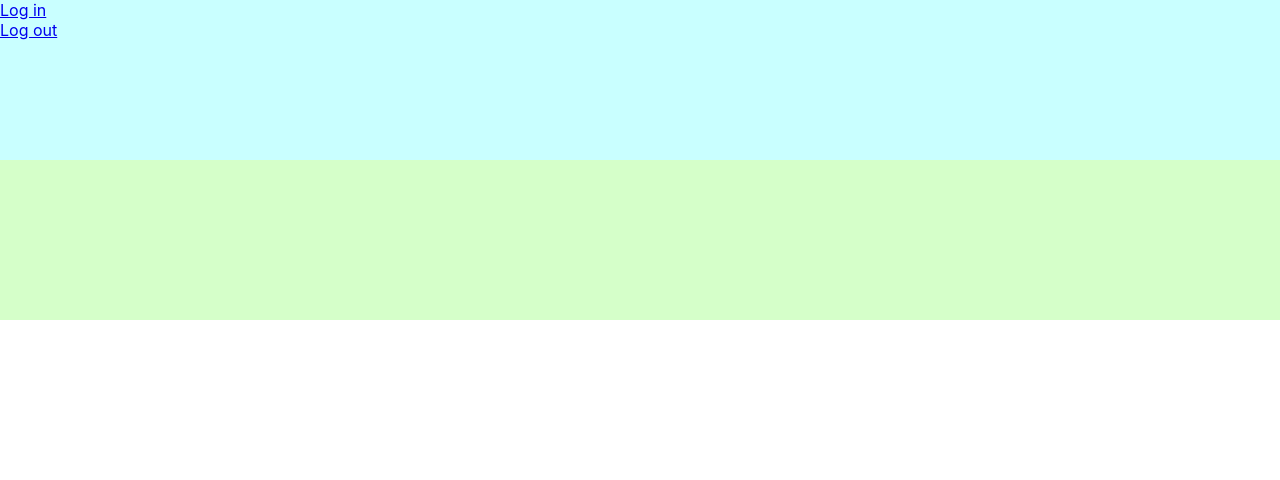
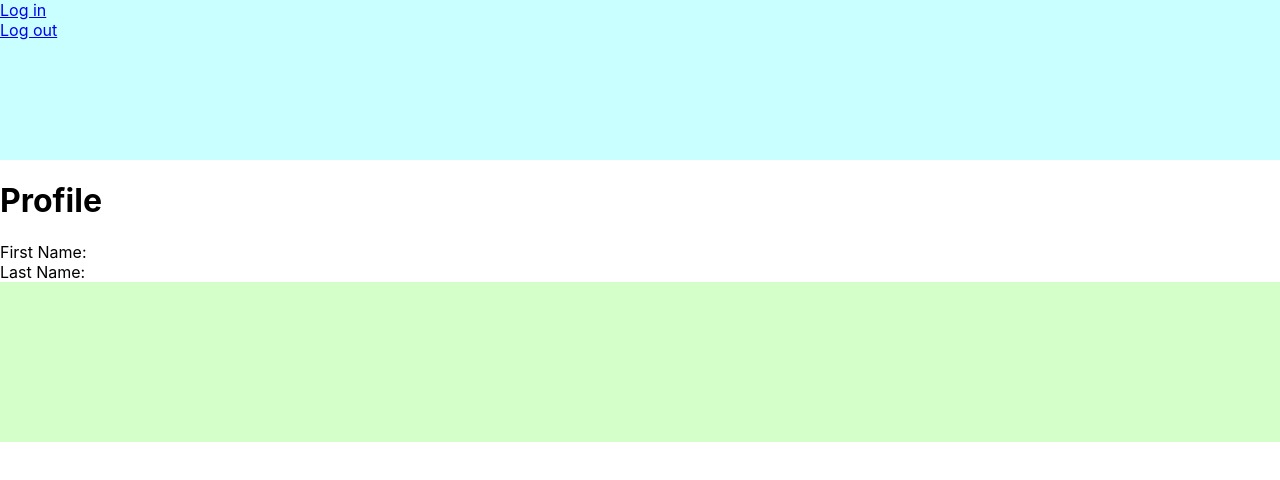
Before and after one commit to yiktungY/village_frontend, a React (Vite) app in the folder front-end/: page / in a window 1280 px wide. Shown: the top 480 px of the page. Built offline with nearby package versions, Linux system fonts and the light colour scheme; no server answers.

Commit message:
connect userprofile with endpoint

```diff
--- a/front-end/package.json
+++ b/front-end/package.json
@@ -13,7 +13,7 @@
     "dotenv": "^16.0.0",
     "react": "^17.0.2",
     "react-dom": "^17.0.2",
-    "react-router-dom": "^6.2.2",
+    "react-router-dom": "5.3.0",
     "sass": "^1.49.9"
   },
   "devDependencies": {
--- a/front-end/src/App.jsx
+++ b/front-end/src/App.jsx
@@ -1,4 +1,4 @@
-import { useState } from 'react'
+import React, { useState } from 'react';
 import {
 	BrowserRouter as Router,
 	Switch,
@@ -7,7 +7,7 @@ import {
 } from "react-router-dom";
 import Header from "./components/Header/Header"
 import Footer from "./components/Footer/Footer"
-
+import Profile from "./components/Profile/Profile"
 import './App.scss'
 
 function App() {
@@ -18,7 +18,7 @@ function App() {
 
     <Router>
 			<Header />
-
+			<Profile />
 			<Switch></Switch>
       <Footer />
    </Router>
--- a/front-end/src/components/Profile/Profile.jsx
+++ b/front-end/src/components/Profile/Profile.jsx
@@ -1,18 +1,34 @@
-import React from "react";
 import "./Profile.scss"
-import {setState, setEffect} from React;
+import React, { useState, useEffect } from 'react';
 import axios from "axios";
 const SERVER_URL = "http://localhost:8080"
 
-function Profile(){
+function Profile(props){
+    const userId = 3 //add props.id
+    const [userInfo, setUserInfo] = useState([])
 
-const getUserInfo = () => {
 
-    axios.get(`${SERVER_URL}/${userId}/profile`)
+useEffect( () => {
+
+function getfetchUrl() {
+    return `${SERVER_URL}/users/${userId}`
 }
 
+async function fetchData(){
+const result = await axios(getfetchUrl());
+setUserInfo(result.data)
+}
+
+fetchData();
+
+}, [userInfo])
+
     return(
-        <div></div>
+        <div>
+            <h1>Profile</h1>
+            <div>First Name: {userInfo.familyName}</div>
+         <div>Last Name: {userInfo.givenName}</div>
+        </div>
     )
 }
 
```
Also changed, not shown: 1 other file (tests, documents, lock files or other folders).
